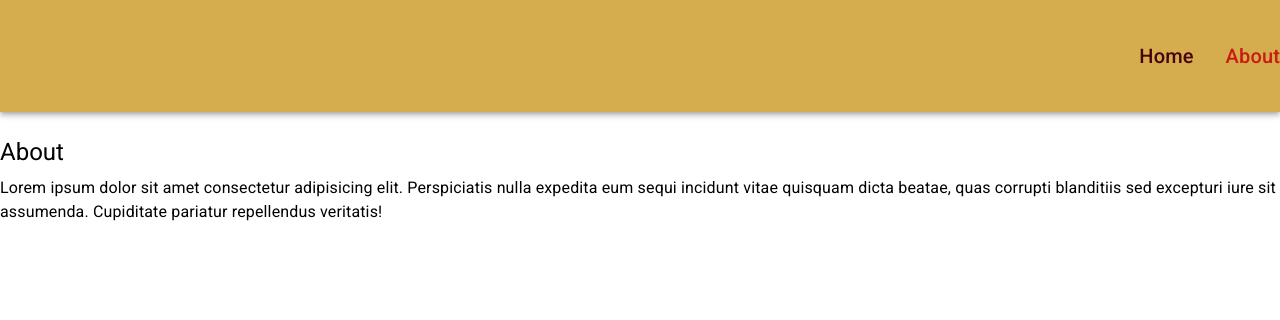
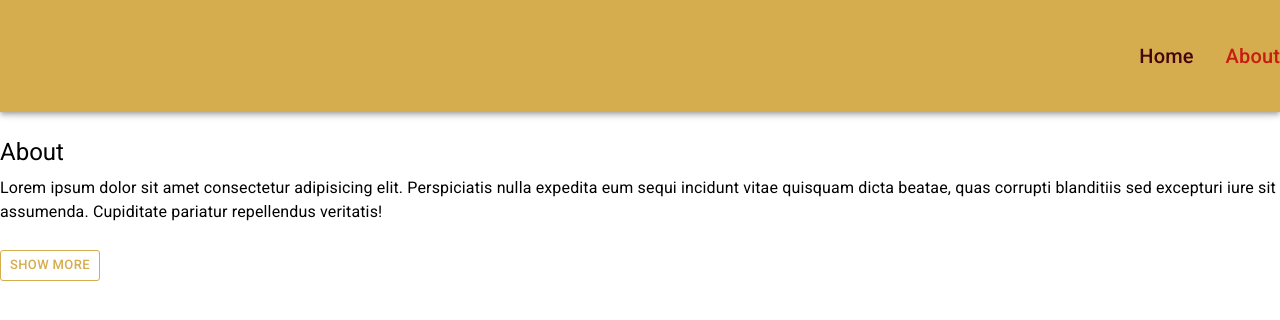
Before and after one commit to monika-stempniak/todo-material-ui, a React (Create React App) app: page /about in a window 1280 px wide. Shown: the top 320 px of the page. Built offline with nearby package versions, Linux system fonts and the light colour scheme.

Commit message:
Use useContext hook in Paragraph component

```diff
--- a/src/App.js
+++ b/src/App.js
@@ -1,4 +1,4 @@
-import React from 'react';
+import React, { useState } from 'react';
 import {
   BrowserRouter as Router,
   Route,
@@ -8,8 +8,21 @@ import {
 
 import { Header } from './components';
 import { About, NotFound, Todos } from './pages';
+import Context from './store/context';
 
 const App = () => {
+  const [text, setText] = useState('');
+
+  const showText = () => {
+    const lorem = `
+      Lorem ipsum dolor sit amet consectetur, adipisicing elit.
+      Laboriosam cumque soluta corrupti laudantium magni nihil,
+      fugit neque rem exercitationem, quasi assumenda amet corporis sint consequatur.
+      Sequi dolores magni totam pariatur!
+    `;
+    setText(lorem);
+  }
+
   return (
     <Router>
       <Header />
@@ -18,7 +31,11 @@ const App = () => {
           <Redirect to="/todos" />
         </Route>
         <Route exact path="/todos" component={Todos} />
-        <Route exact path="/about" component={About} />
+        <Route exact path="/about" render={() =>
+          <Context.Provider value={{ showText, text }}>
+            <About />
+          </Context.Provider>}
+        />
         <Route component={NotFound} />
       </Switch>
     </Router>
--- /dev/null
+++ b/src/components/Paragraph.js
@@ -0,0 +1,44 @@
+import React, { useContext } from 'react';
+import { Typography, Button } from '@material-ui/core';
+import { createStyles, makeStyles } from '@material-ui/core/styles';
+
+import Context from '../store/context';
+
+const useStyles = makeStyles(theme =>
+  createStyles({
+    button: {
+      border: '1px solid #D5AC4E',
+      borderRadius: 3,
+      color: '#D5AC4E',
+      marginTop: 20,
+    },
+  }),
+);
+
+const Paragraph = ({ children }) => {
+  const classes = useStyles();
+  const context = useContext(Context);
+
+  return (
+    <>
+      <Typography variant="body1" gutterBottom>
+        {children}
+      </Typography>
+      <Typography variant="body1" gutterBottom data-testid='additional-text'>
+        {context.text}
+      </Typography>
+      {!context.text && (
+        <Button
+          variant="outlined"
+          onClick={context.showText}
+          className={classes.button}
+          size='small'
+        >
+          Show more
+        </Button>
+      )}
+    </>
+  );
+}
+
+export default Paragraph;
--- a/src/components/TodoForm.js
+++ b/src/components/TodoForm.js
@@ -25,9 +25,8 @@ const useStyles = makeStyles(theme =>
       border: 0,
       borderRadius: 3,
       boxShadow: '0 3px 5px 2px #D5AC4E',
-      color: 'white',
-      height: 48,
-      padding: '0 30px',
+      color: '#45050C',
+      padding: '10px 40px',
     },
   }),
 );
--- a/src/components/index.js
+++ b/src/components/index.js
@@ -3,6 +3,7 @@ import Container from './Container';
 import Todo from './Todo';
 import TodoForm from './TodoForm';
 import Title from './Title';
+import Paragraph from './Paragraph';
 
 export {
   Header,
@@ -10,4 +11,5 @@ export {
   TodoForm,
   Todo,
   Title,
+  Paragraph,
 }
--- a/src/pages/About.js
+++ b/src/pages/About.js
@@ -1,7 +1,6 @@
 import React from 'react';
-import { Typography } from '@material-ui/core';
 
-import { Container, Title } from '../components';
+import { Container, Title, Paragraph } from '../components';
 import useDocumentTitle from '../hooks/useDocumentTitle';
 
 const About = () => {
@@ -10,9 +9,9 @@ const About = () => {
   return (
     <Container>
       <Title>About</Title>
-      <Typography variant="body1">
+      <Paragraph>
         Lorem ipsum dolor sit amet consectetur adipisicing elit. Perspiciatis nulla expedita eum sequi incidunt vitae quisquam dicta beatae, quas corrupti blanditiis sed excepturi iure sit assumenda. Cupiditate pariatur repellendus veritatis!
-      </Typography>
+      </Paragraph>
     </Container>
   );
 }
--- a/src/pages/NotFound.js
+++ b/src/pages/NotFound.js
@@ -1,5 +1,4 @@
 import React from 'react';
-import { Typography } from '@material-ui/core';
 
 import { Container, Title } from '../components';
 import useDocumentTitle from '../hooks/useDocumentTitle';
--- a/src/pages/Todos.js
+++ b/src/pages/Todos.js
@@ -1,5 +1,5 @@
 import React, { useState, useEffect } from 'react';
-import { Typography, Grid, List } from '@material-ui/core';
+import { Grid, List } from '@material-ui/core';
 import { createStyles, makeStyles } from '@material-ui/core/styles';
 // import whyDidYouRender from "@welldone-software/why-did-you-render";
 
--- /dev/null
+++ b/src/store/context.js
@@ -0,0 +1,5 @@
+import React from 'react';
+
+const Context = React.createContext();
+
+export default Context;
```
